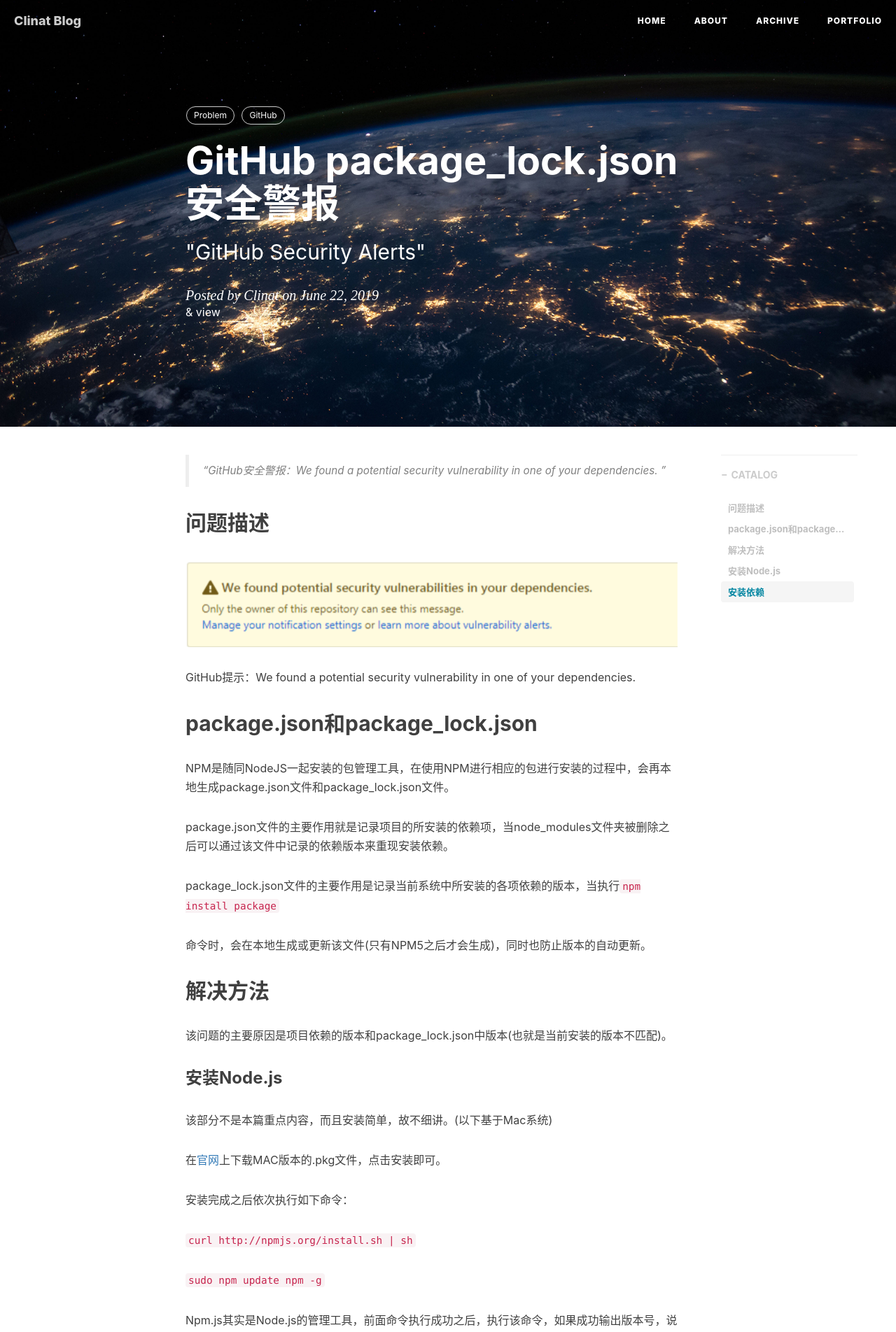
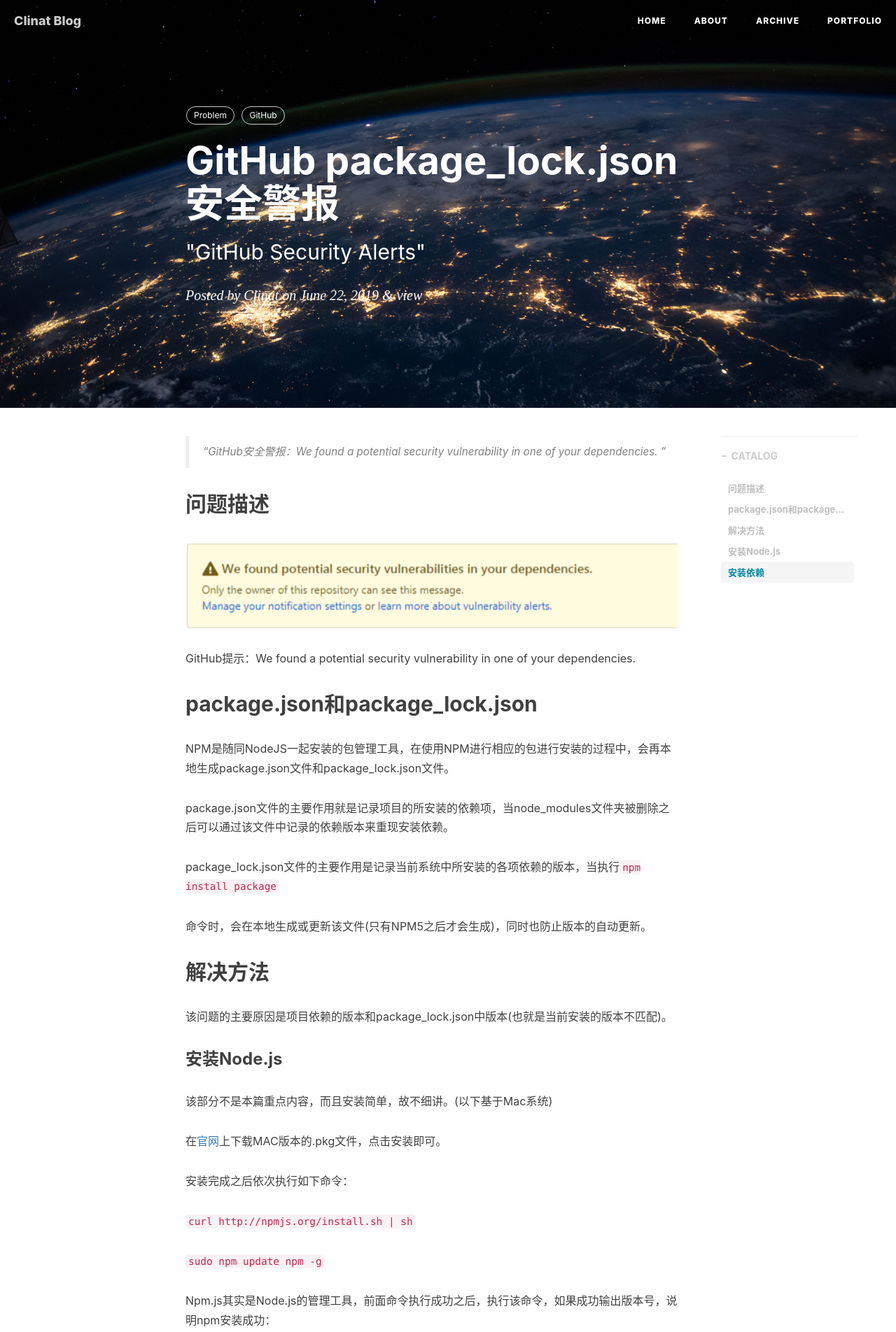
Before and after one commit to hellorodan/clinat.github.io, a Jekyll site: the page built from _posts/2019-06-22-PackageJsonLock.markdown, in a window 1280 px wide. Shown: the top 1904 px of the page at 70% size. Built offline with Jekyll 4.4.1, drawn with Linux system fonts in a browser that asks for light colours; nearby versions of some CDN libraries; comment, search, counter and statistics services are not loaded.

Commit message:
Update intro-header.html

```diff
--- a/_includes/intro-header.html
+++ b/_includes/intro-header.html
@@ -43,7 +43,7 @@
                     <h1>{{ page.title }}</h1>
                     {% comment %} always create a h2 for keeping the margin {% endcomment %}
                     <h2 class="subheading">{{ page.subtitle }}</h2>
-                    <span class="meta">Posted by {% if page.author %}{{ page.author }}{% else %}{{ site.title }}{% endif %} on {{ page.date | date: "%B %-d, %Y" }}</span><span id="busuanzi_container_site_uv"> & view <span id="busuanzi_value_site_uv"></span>
+                    <span class="meta">Posted by {% if page.author %}{{ page.author }}{% else %}{{ site.title }}{% endif %} on {{ page.date | date: "%B %-d, %Y" }}<span id="busuanzi_container_site_uv"> & view <span id="busuanzi_value_site_uv"></span></span>
 </span>
                 </div>
             </div>
```
